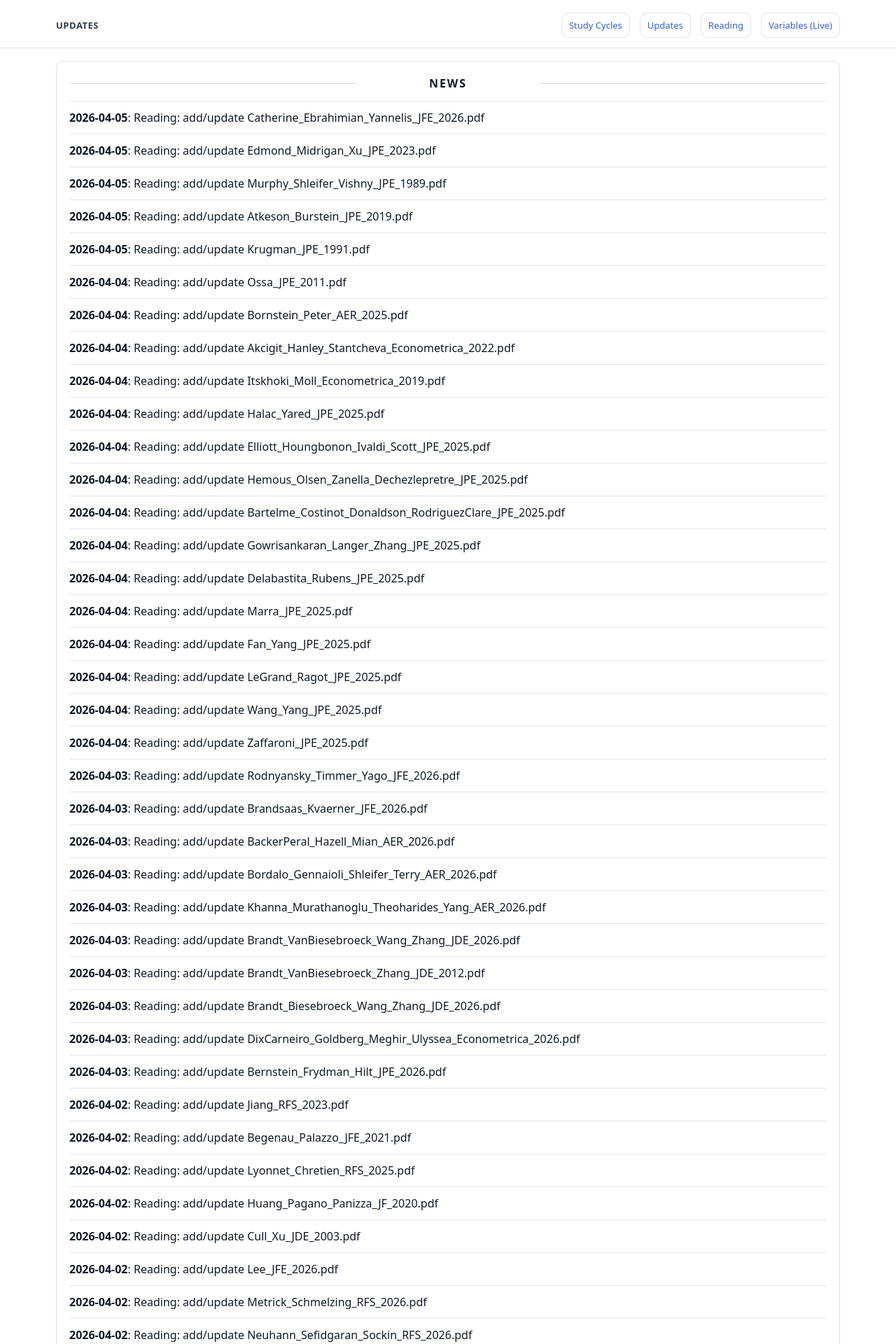
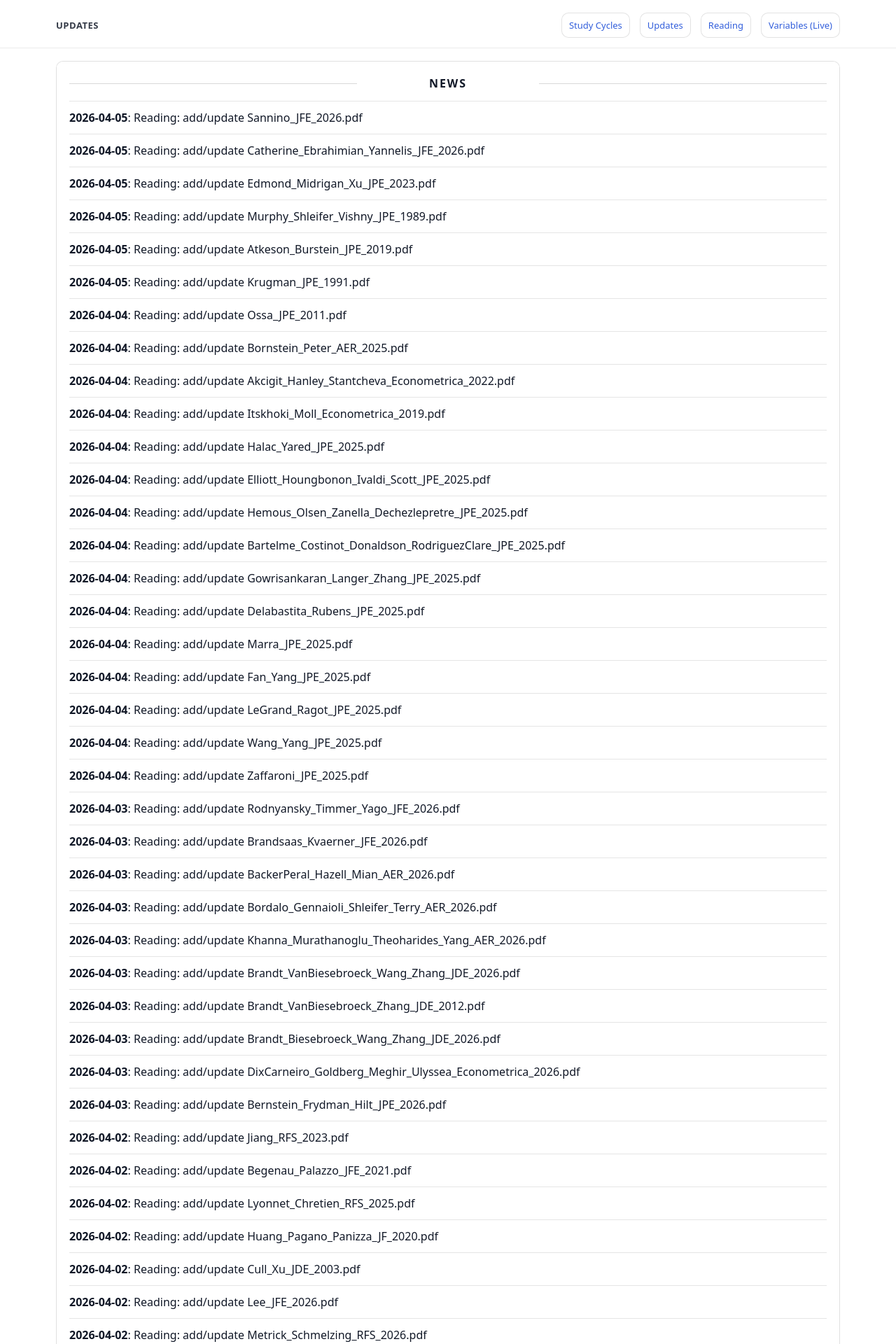
Before and after one commit to yaxinzn/study-archive, a Jekyll site: the page built from updates/index.md, in a window 1280 px wide. Shown: the top 1920 px of the page at 70% size. Built offline with Jekyll 4.4.1, drawn with Linux system fonts in a browser that asks for light colours; some of the changed text lies outside the part shown.

Commit message:
chore: update NEWS feed

```diff
--- a/_data/news.yml
+++ b/_data/news.yml
@@ -1,4 +1,7 @@
 # Auto-generated update history (sorted newest -> oldest). Do not edit manually.
+- ts: "1775385305"
+  date: "2026-04-05"
+  title: "Reading: add/update Sannino_JFE_2026.pdf"
 - ts: "1775385133"
   date: "2026-04-05"
   title: "Reading: add/update Catherine_Ebrahimian_Yannelis_JFE_2026.pdf"
```
